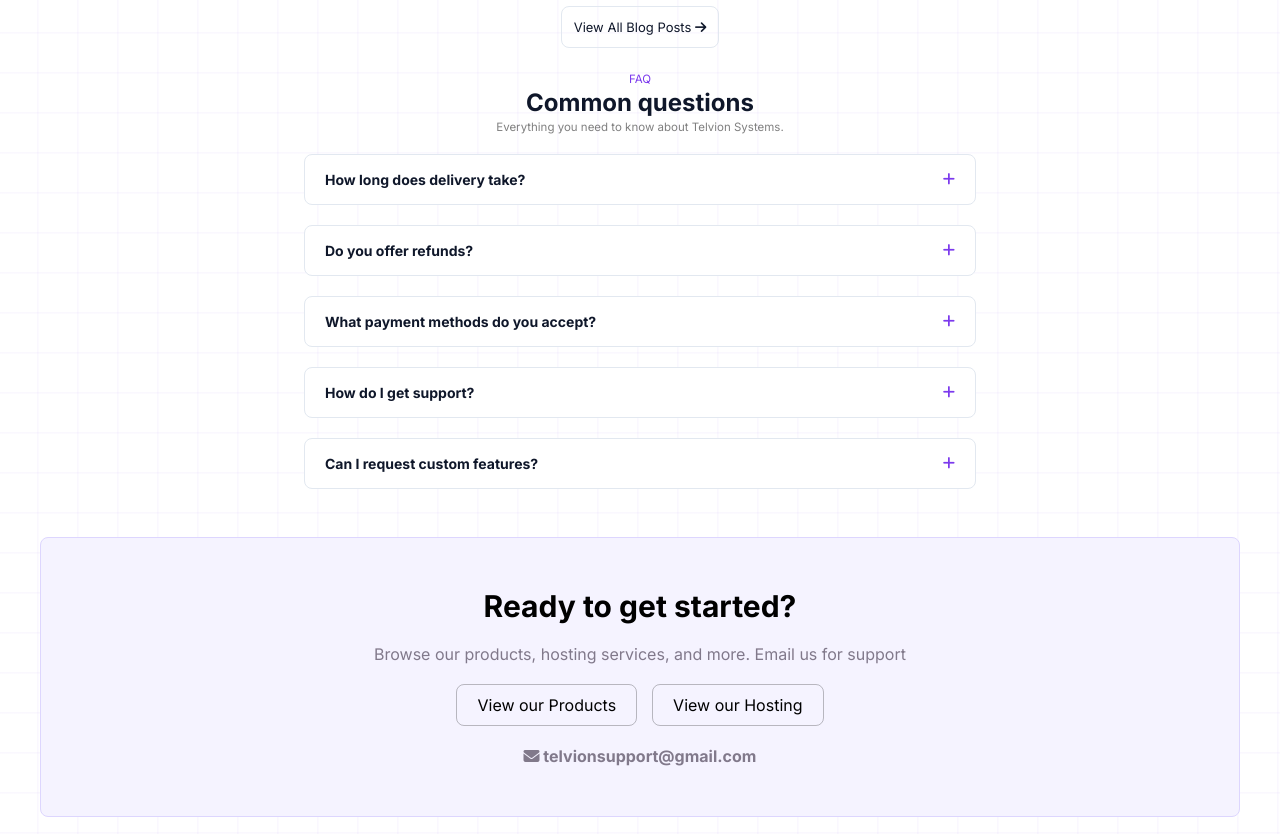
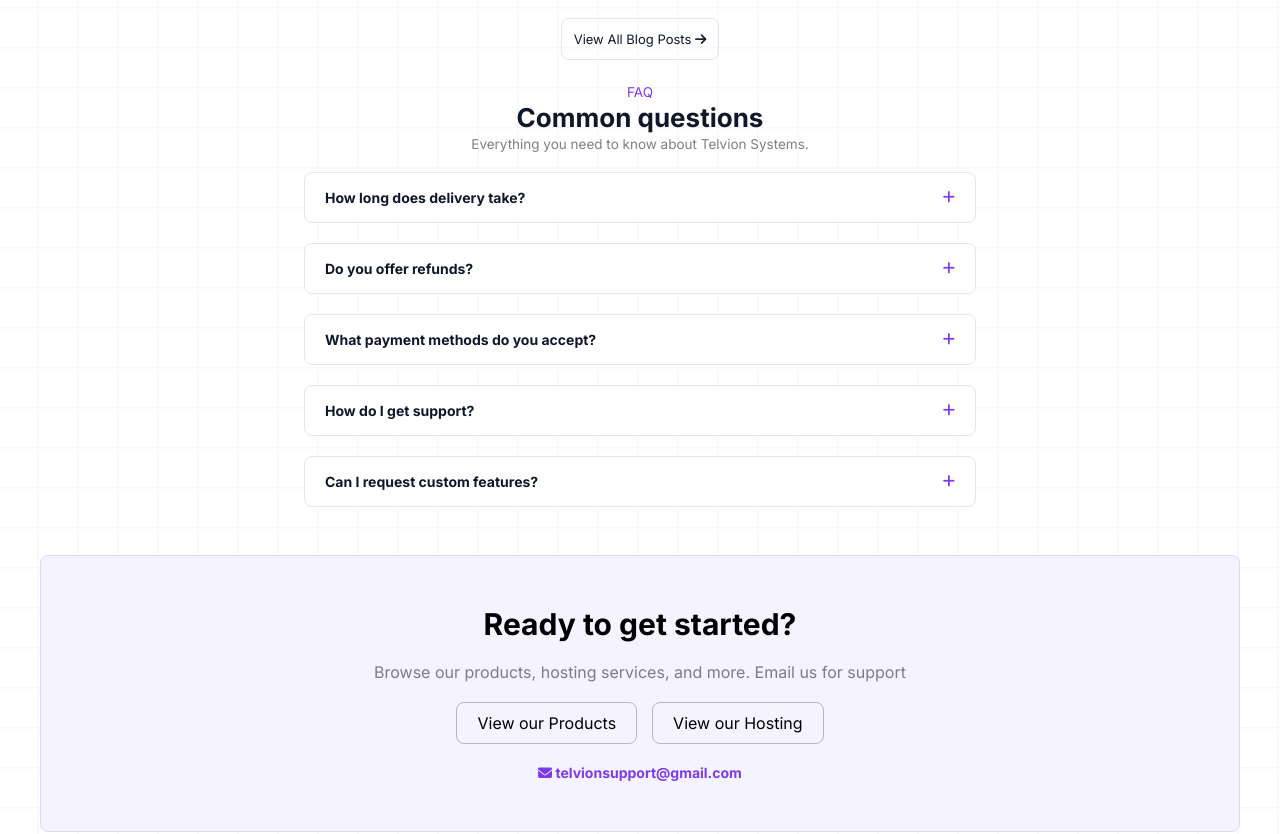
Before and after one commit to hooskyfivem/PortfolioSite, a React (Vite) app in the folder web/: page / in a window 1280 px wide. Shown: the part 1642-2476 px from the top of the page. Built offline with nearby package versions, Linux system fonts and the light colour scheme; no server answers; the database is empty.

Commit message:
Some tweaks to home

```diff
--- a/web/src/pages/Home.tsx
+++ b/web/src/pages/Home.tsx
@@ -81,7 +81,8 @@
         },
         {
             Title: "Do you offer refunds?",
-            Answer: ["We typically do not offer refunds unless the product has not been delivered within 30 days of the purchase. ", <a key="link" className={styles.FAQLink} onClick={() => NavigateTo('/refund')}>Read our full refund policy.</a>]
+            Answer: "We typically do not offer refunds unless the product has not been delivered within 30 days of the purchase. ",
+            Extra: [<a key="link" className={styles.FAQLink} onClick={() => NavigateTo('/refund')}><i key = "icon" className="fas fa-book"></i> Read our full refund policy.</a>]
         },
         {
             Title: "What payment methods do you accept?",
@@ -89,14 +90,15 @@
         },
         {
             Title: "How do I get support?",
-            Answer: ["You can get support by emailing ", <i key="icon" className="fas fa-at"></i>, " telvionsupport@gmail.com, or filling out our ", <a key="link" className={styles.FAQLink} onClick={() => triggerLocalNotification('Support is coming soon', 'This feature is currently in development. Stay tuned for updates!', undefined, undefined)}>support form.</a>]
+            Answer: ["You can get support by emailing us or filling out our ", <a key="link" className={styles.FAQLink} onClick={() => triggerLocalNotification('Support is coming soon', 'This feature is currently in development. Stay tuned for updates!', undefined, undefined)}>support form.</a>],
+            Extra: [<i key = "icon" style = {{fontWeight: 'bold', color: '#7c3aed'}} className="fas fa-envelope"></i>, " telvionsupport@gmail.com"]
         },
         {
             Title: "Can I request custom features?",
             Answer: ["You can request custom features by going to ", <a key="link" className={styles.FAQLink} onClick={() => NavigateTo('/products')}>our products page</a>, " and inquiring about it to get an exact price quote." ]
         }
+    ]
 
-    ]
     return (
         <>
         <title>Home - Telvion Systems</title>
@@ -315,6 +317,9 @@
                                 <i className="fas fa-plus"></i>
                             </div>
                             <span className={openFAQ === i ? styles.FAQDescription : styles.FAQDescriptionHidden}>{faq.Answer}</span>
+                            {faq.Extra && (
+                                <span className={openFAQ === i ? styles.FAQDescExtra : styles.FAQDescriptionHidden}>{faq.Extra}</span>
+                            )}
                         </div>
                         );
                     })}
--- a/web/src/styles/Home.module.css
+++ b/web/src/styles/Home.module.css
@@ -244,19 +244,19 @@
 .SectionHeader .HeaderTextOne {
     color: #7c3aed;
     font-weight: 500;
-    font-size: 11.5px;
+    font-size: 13.5px; /* 11.5px */
 }
 
 .SectionHeader .HeaderTextTwo {
     color: #0f172a;
     font-weight: bold;
-    font-size: 24px;
+    font-size: 26px; /* 24px */
 }
 
 .SectionHeader .HeaderTextThree {
     color: rgba(0, 0, 0, 0.5);
     font-weight: 500;
-    font-size: 11.5px;
+    font-size: 13.5px; /* 11.5px */
     margin-bottom: 10px;
 }
 
@@ -686,6 +686,7 @@
 
 .FAQLink {
     color: #7c3aed;
+    font-weight: bold;
 }
 
 .FAQLink:hover {
@@ -727,6 +728,14 @@
     text-align: left;
 }
 
+.FAQDescExtra {
+    font-size: 13px;
+    color: #7c3aed;
+    line-height: 1.6;
+    text-align: left;
+    font-weight: bold;
+}
+
 .FAQDescriptionHidden {
     display: none;
 }
@@ -760,6 +769,7 @@
 .EndingSectionButton {
     display: flex;
     gap: 15px;
+    flex-wrap: wrap;
 }
 
 .EndingSectionButton span {
@@ -776,8 +786,9 @@
 }
 
 .EndingEmail {
-    color: #81798B;
+    color: #7c3aed;
     font-weight: bold;
+    font-size: 14px;
 }
 
 /* Media */
```
